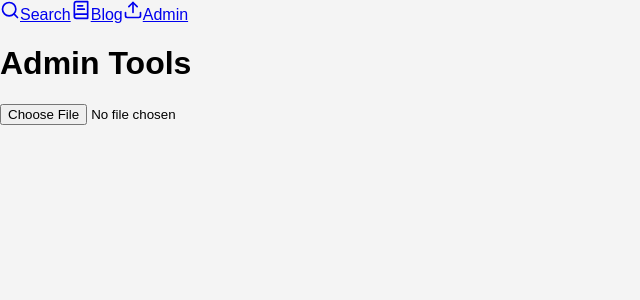
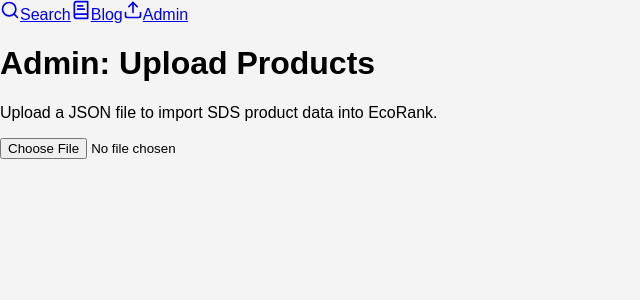
Before and after one commit to Sozbad/FIREBASE_DEPLOY_TOKEN, a React (Vite) app: page /admin-import in a window 1280 px wide. Shown: the top 300 px of the page, without its empty margins (0-640 px from the left). Built offline with nearby package versions, Linux system fonts and the light colour scheme.

Commit message:
Update AdminImport.jsx

```diff
--- a/src/pages/AdminImport.jsx
+++ b/src/pages/AdminImport.jsx
@@ -3,8 +3,11 @@ import UploadProducts from '../components/UploadProducts';
 
 export default function AdminImport() {
   return (
-    <div className="p-4 pt-6 pb-16">
-      <h1 className="text-xl font-semibold mb-2">Admin Tools</h1>
+    <div className="min-h-screen bg-white pb-28 px-4 pt-6">
+      <h1 className="text-2xl font-bold mb-4">Admin: Upload Products</h1>
+      <p className="text-sm text-gray-600 mb-6">
+        Upload a JSON file to import SDS product data into EcoRank.
+      </p>
       <UploadProducts />
     </div>
   );
```
